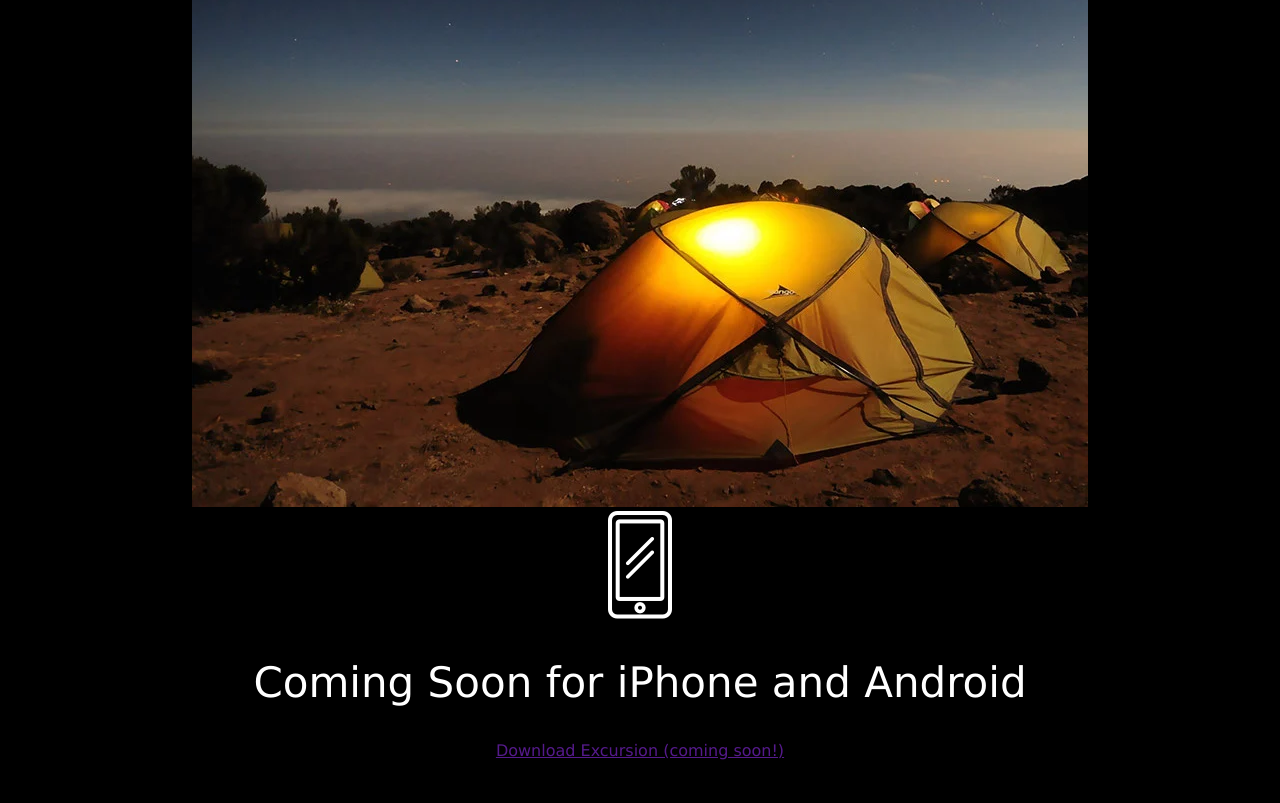
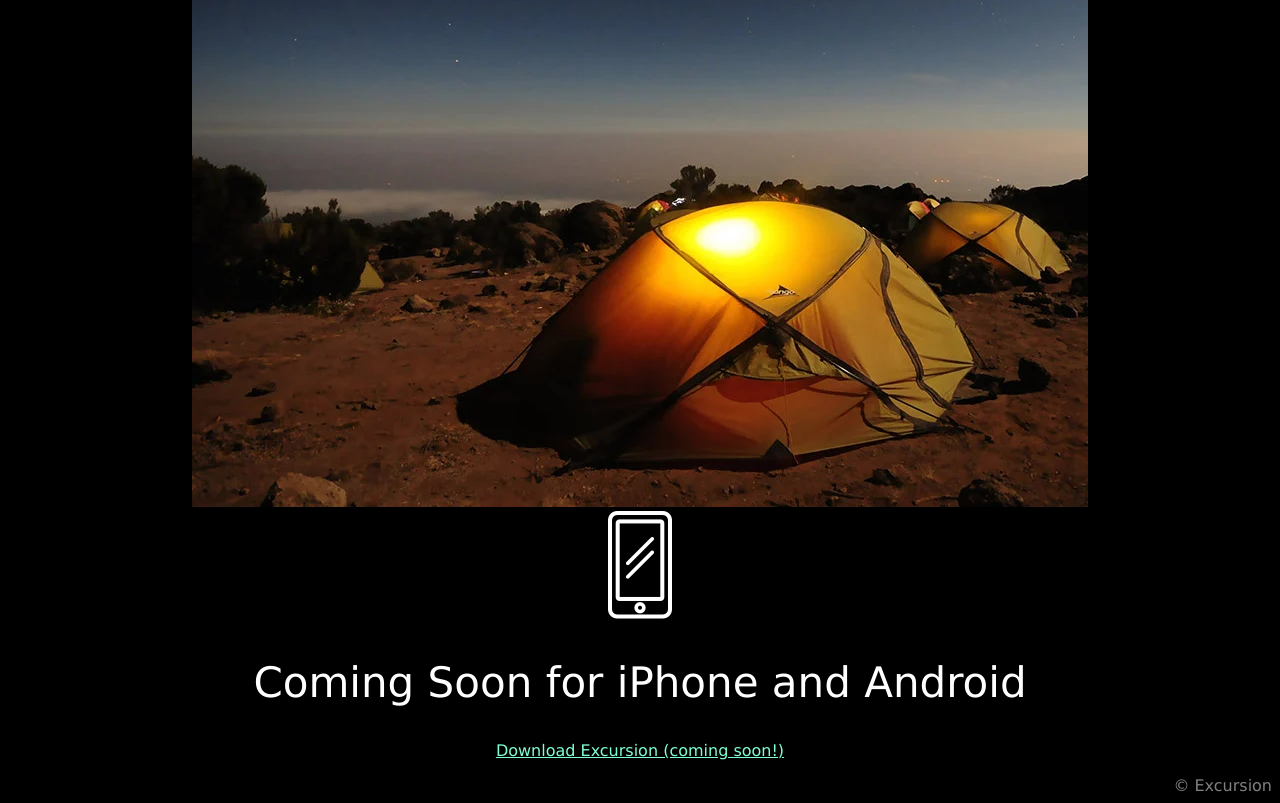
Before and after one commit to emmagenesis/excursion, a plain HTML site: page index.html in a window 1280 px wide. Shown: the part 505-1308 px from the top of the page. Drawn offline with Linux system fonts and the light colour scheme.

Commit message:
added style to footer and bottom of page header and link

```diff
--- a/css/style.css
+++ b/css/style.css
@@ -25,3 +25,8 @@ h4 {
     font-size: 16px;
     color: aquamarine;
 }
+
+footer {
+    text-align: right;
+    color: #808080;
+}
--- a/index.html
+++ b/index.html
@@ -24,7 +24,7 @@
       <img src="./resources/images/phone.webp" />
       <h2>Coming Soon for iPhone and Android</h2>
 
-      <a href="">Download Excursion (coming soon!)</a>
+      <p><a class="link" href="">Download Excursion (coming soon!)</a></p>
     </div>
     <footer>&copy; Excursion</footer>
   </body>
```
